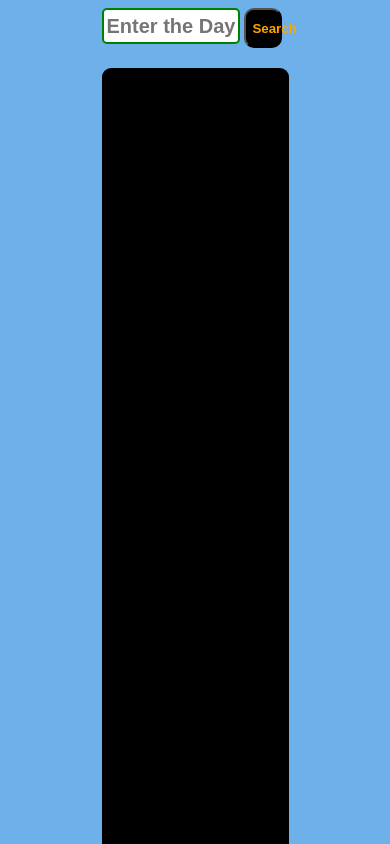
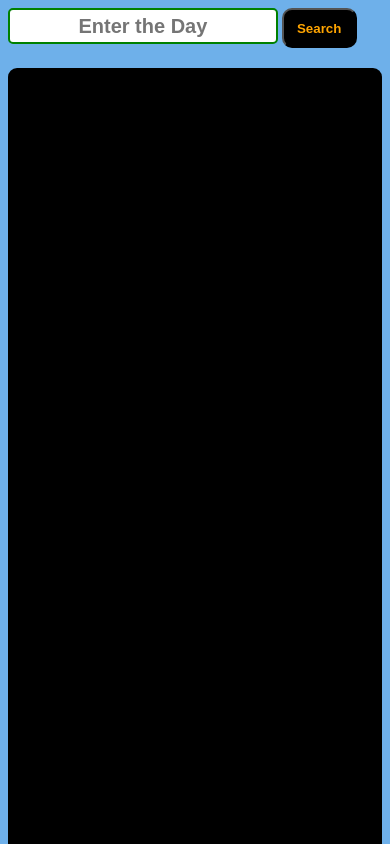
Before and after one commit to Daksh-raj/time_table_mnc, a plain HTML site: page index.html in a window 390 px wide. Shown: the top 844 px of the page. Drawn offline with Linux system fonts and the light colour scheme.

Commit message:
make some changes in the css file

```diff
--- a/style.css
+++ b/style.css
@@ -56,3 +56,10 @@ button {
   width: 20%;
   height: 40px;
 }
+
+@media screen and (max-width: 500px) {
+  .container {
+    width: 100%;
+    margin: auto;
+  }
+}
```
